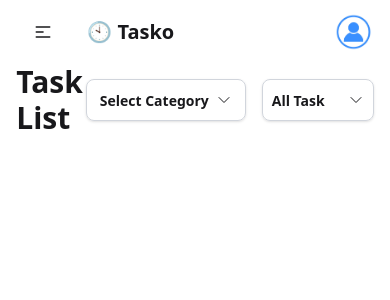
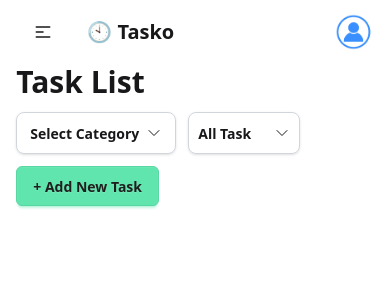
Before and after one commit to misbahulhoq/tasko, a Next.js app: page /dashboard in a window 390 px wide. Shown: the top 300 px of the page. Built offline with nearby package versions, Linux system fonts and the light colour scheme.

Commit message:
responsive issue fixed on dashboard top part

```diff
--- a/src/app/dashboard/page.tsx
+++ b/src/app/dashboard/page.tsx
@@ -4,11 +4,12 @@ import React, { useState } from "react";
 const DashboardHome = () => {
   return (
     <section className="">
-      <div className="top-part flex items-center justify-between">
+      <div className="top-part flex flex-wrap items-center justify-between gap-3">
         <h3 className="text-3xl font-semibold">Task List</h3>
-        <div className="flex items-center gap-4">
+        <div className="flex flex-wrap items-center gap-3 lg:gap-5">
           <CategoryDropdown />
           <TaskStatusDropdown />
+          <button className="btn btn-primary">+ Add New Task</button>
         </div>
       </div>
     </section>
@@ -48,8 +49,6 @@ const CategoryDropdown = () => {
   } | null>(null);
 
   const handleSelect = (category: { name: string; slug: string }) => {
-    // If the clicked category is already selected, unselect it (set to null).
-    // Otherwise, select the new category.
     setSelectedCategory((prev) => (prev === category ? null : category));
   };
 
@@ -126,9 +125,7 @@ const TaskStatusDropdown = () => {
   } | null>(taskStatus[0]);
 
   const handleSelect = (category: { name: string; slug: string }) => {
-    // If the clicked category is already selected, unselect it (set to null).
-    // Otherwise, select the new category.
-    setSelectedCategory((prev) => (prev === category ? null : category));
+    setSelectedCategory(category);
   };
 
   return (
```
